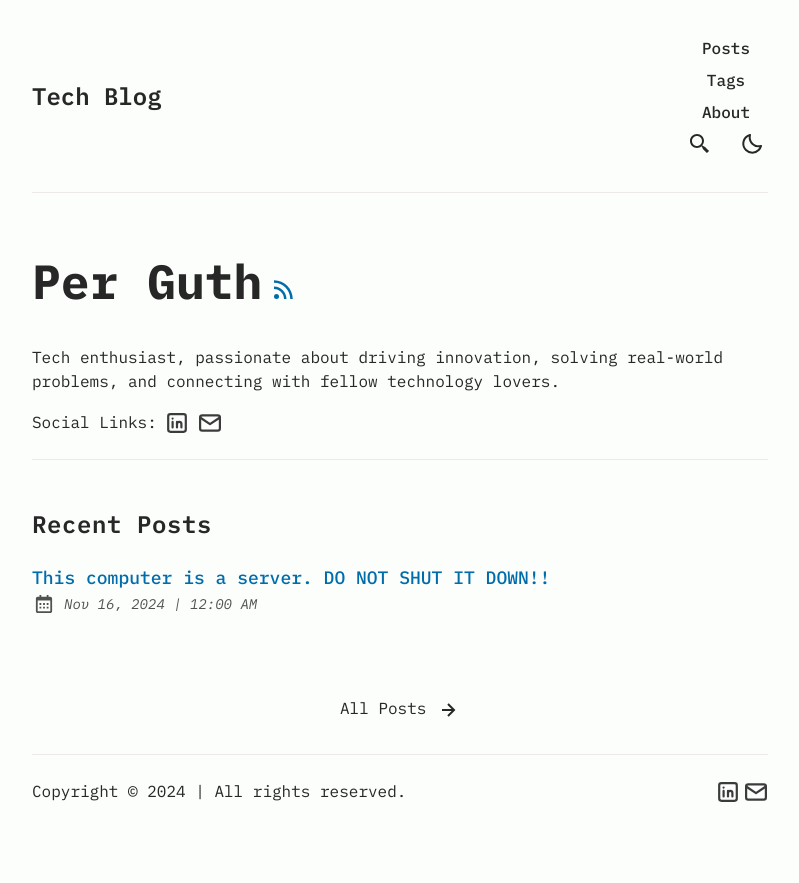
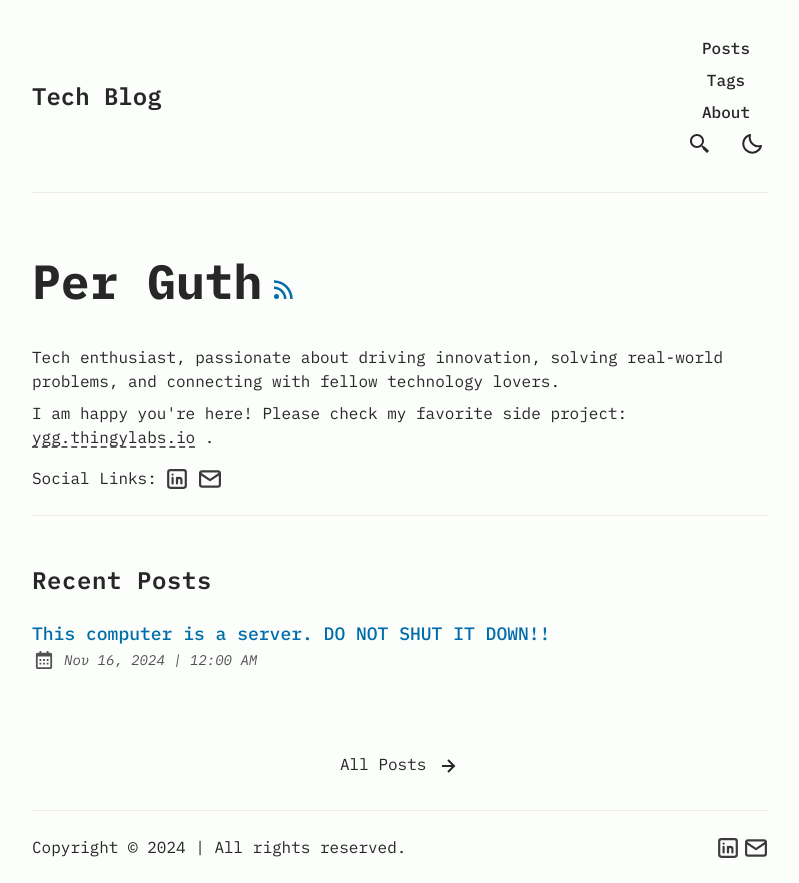
Before and after one commit to perguth/blog.perguth.de, an Astro site: page / in a window 1280 px wide. Shown: the whole page, without its empty margins (240-1039 px from the left). Before the commit the page ends 827 px from the top, so only its background shows below. Built offline with nearby package versions, Linux system fonts and the light colour scheme; Astro itself is replaced by a stand-in of ours.

Commit message:
Reinstate second pargraph

```diff
--- a/src/pages/index.astro
+++ b/src/pages/index.astro
@@ -44,17 +44,15 @@ const socialCount = SOCIALS.filter(social => social.active).length;
       <p>
         Tech enthusiast, passionate about driving innovation, solving real-world problems, and connecting with fellow technology lovers.
       </p>
-<!--
       <p>
-        Read the blog posts or check
+        I am happy you're here! Please check my favorite side project:
         <LinkButton
           className="underline decoration-dashed underline-offset-4 hover:text-skin-accent"
-          href="https://github.com/satnaing/astro-paper#readme"
+          href="https://ygg.thingylabs.io"
         >
-          README
-        </LinkButton> for more info.
+          ygg.thingylabs.io
+        </LinkButton>.
       </p>
--->
       {
         // only display if at least one social link is enabled
         socialCount > 0 && (
```
